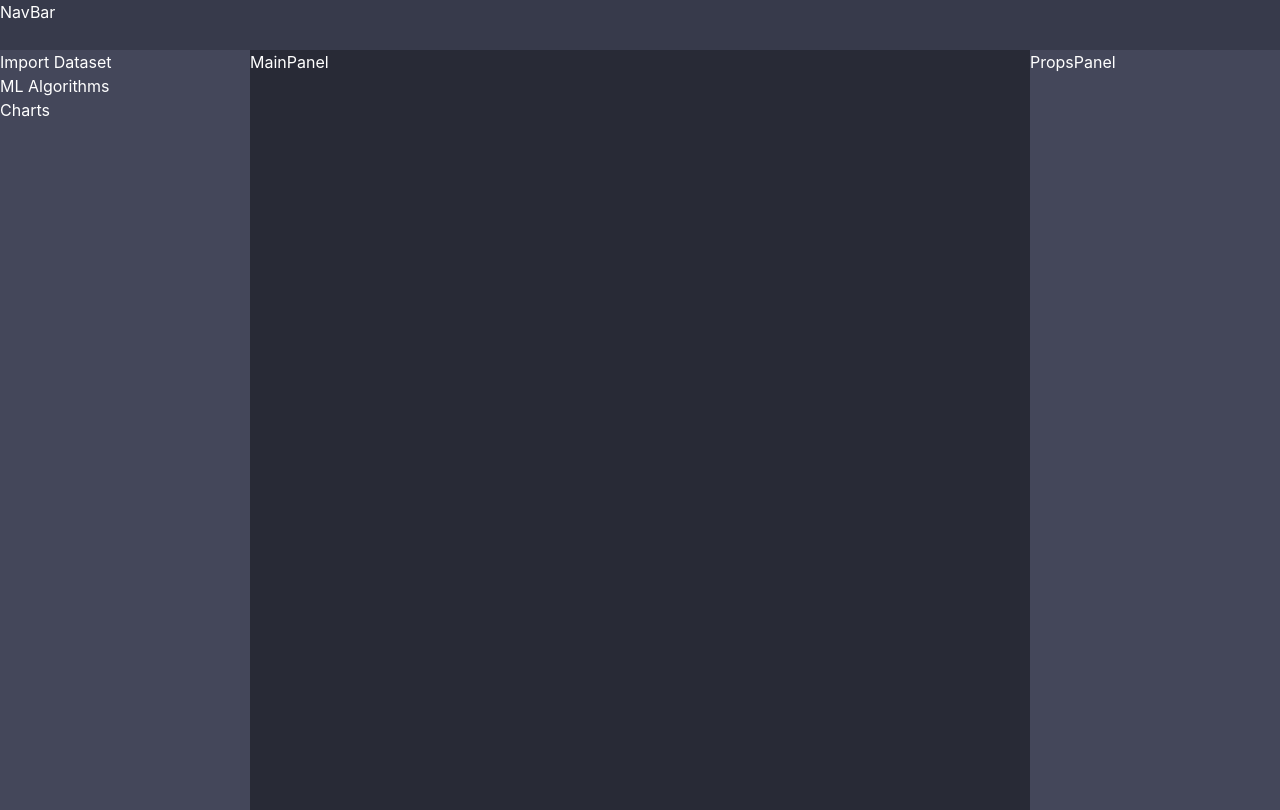
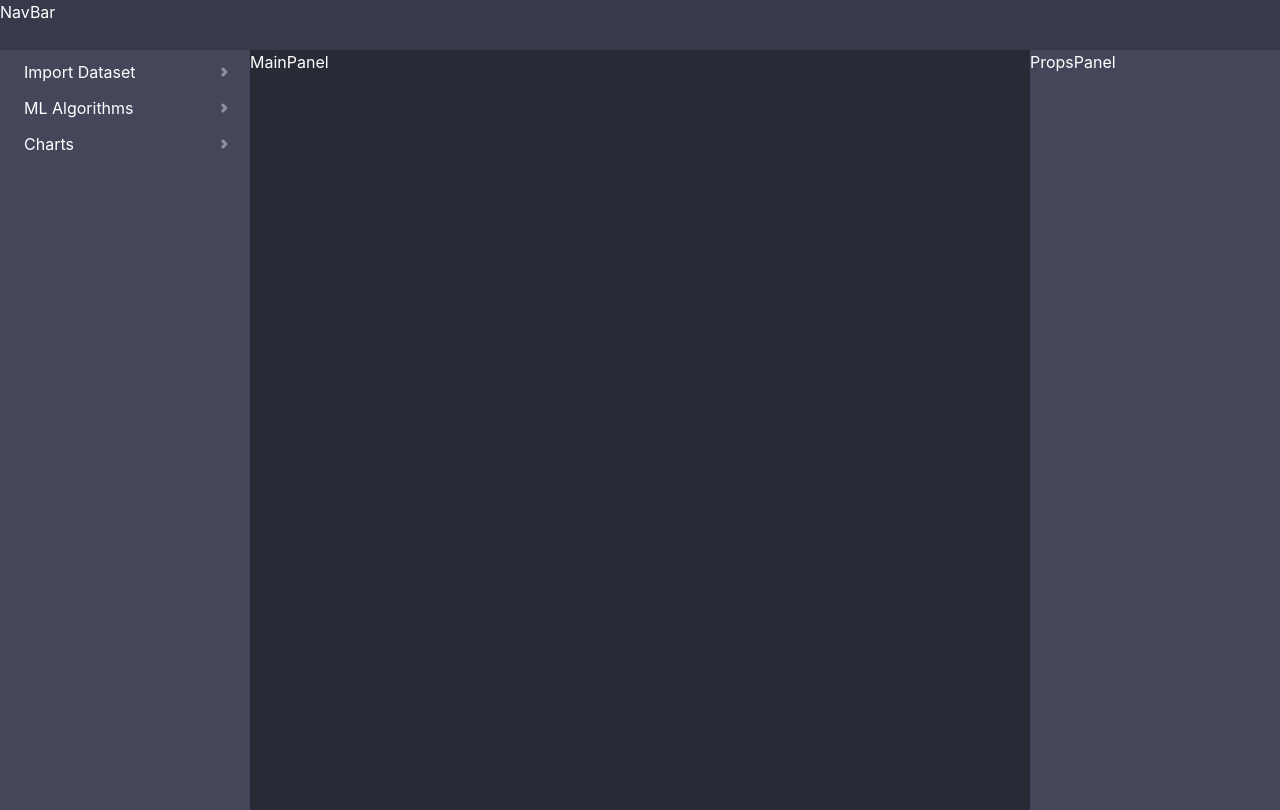
Before and after one commit to pouyam79i/machine-learning-studio, a React (Vite) app in the folder frontend/: page / in a window 1280 px wide. Built offline with nearby package versions, Linux system fonts and the light colour scheme.

Commit message:
adding tool menu style

```diff
--- a/frontend/package.json
+++ b/frontend/package.json
@@ -13,8 +13,10 @@
     "@chakra-ui/react": "^2.8.2",
     "@emotion/react": "^11.13.0",
     "@emotion/styled": "^11.13.0",
+    "bootstrap": "^5.3.3",
     "framer-motion": "^11.3.19",
     "react": "^18.3.1",
+    "react-bootstrap": "^2.10.4",
     "react-dom": "^18.3.1"
   },
   "devDependencies": {
--- a/frontend/src/components/Tool/ToolItem.jsx
+++ b/frontend/src/components/Tool/ToolItem.jsx
@@ -23,6 +23,11 @@ const ToolItem = ({ item = null }) => {
   return (
     <div className="tool-item">
       <button
+        style={{
+          background:
+            expandMenu && item.items ? "var(--selected-background)" : "",
+        }}
+        className="btn btn-dark"
         onClick={() => {
           let newExpandValue = !expandMenu;
           setExpandMenu(newExpandValue);
@@ -31,7 +36,29 @@ const ToolItem = ({ item = null }) => {
           }
         }}
       >
-        {item.title}
+        <>{item.title}</>
+        {item.items && (
+          <svg
+            xmlns="http://www.w3.org/2000/svg"
+            width="20"
+            height="20"
+            viewBox="0 0 16 16"
+            fill="none"
+            style={{
+              rotate: expandMenu ? "270deg" : "180deg",
+              transition: "rotate 200ms ease-in-out",
+            }}
+          >
+            <path
+              opacity="0.4"
+              d="M8.90666 5.64667L6.56 8L8.90666 10.3533"
+              stroke="var(--text-color)"
+              stroke-width="2.5"
+              stroke-linecap="round"
+              stroke-linejoin="round"
+            />
+          </svg>
+        )}
       </button>
       {item.items && expandMenu && <ToolMenu items={item.items}></ToolMenu>}
     </div>
--- a/frontend/src/components/Tool/ToolMenu.jsx
+++ b/frontend/src/components/Tool/ToolMenu.jsx
@@ -1,6 +1,12 @@
 import React from "react";
 import ToolItem from "./ToolItem";
 
+/**
+ * This component renders list of items.
+ *
+ * @param {items} items
+ * @returns a menu for List of items
+ */
 const ToolMenu = ({ items = null }) => {
   if (items == null || items.length == 0) {
     console.log("No items!");
--- a/frontend/src/main.jsx
+++ b/frontend/src/main.jsx
@@ -3,6 +3,7 @@ import ReactDOM from "react-dom/client";
 import { ChakraProvider } from "@chakra-ui/react";
 import App from "./App.jsx";
 import "./style.css";
+import "bootstrap/dist/css/bootstrap.min.css";
 
 ReactDOM.createRoot(document.getElementById("root")).render(
   <React.StrictMode>
--- a/frontend/src/style.css
+++ b/frontend/src/style.css
@@ -1,8 +1,11 @@
+/* General */
 #root {
   --text-color: white;
   --background-color: #282a36;
   --nav-background: #373a4b;
   --side-background: #44475a;
+  --btn-active-hover: #424649;
+  --selected-background: #bd93f9;
 }
 
 * {
@@ -14,21 +17,41 @@ body {
   min-width: 100%;
 }
 
+/* Nav Bar */
 .nav-bar {
   background-color: var(--nav-background);
   height: 100%;
 }
 
+/* Main Panel */
 .main-panel {
   background-color: var(--background-color);
   height: 95vh;
 }
 
+/* Tool Panel */
 .tools-panel {
   background-color: var(--side-background);
   height: 100%;
+  padding: 4px;
 }
 
+.tool-item {
+  padding-left: 8px;
+}
+
+.tool-item button {
+  background-color: rgba(0, 0, 0, 0);
+  width: 100%;
+  display: flex;
+  flex-direction: row;
+  align-items: center;
+  justify-content: space-between;
+  border: none;
+  /* border-radius: 0px; */
+}
+
+/* Props Panel */
 .props-panel {
   background-color: var(--side-background);
   height: 100%;
```
Also changed, not shown: 1 other file (tests, documents, lock files or other folders).
